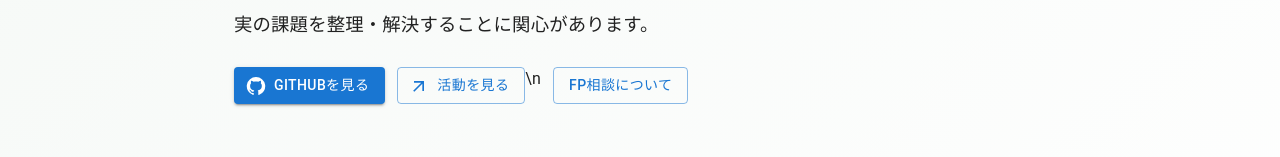
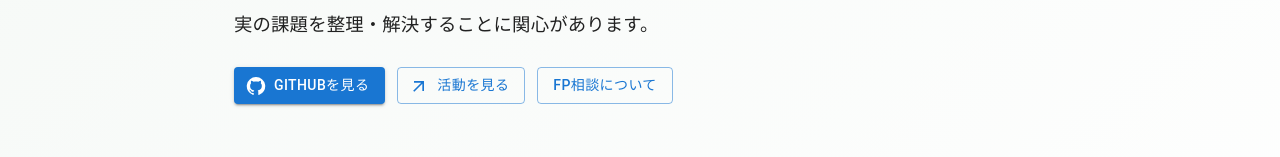
Before and after one commit to Doragon-RH/introduction, a Next.js app: page / in a window 1280 px wide. Shown: the part 627-784 px from the top of the page. Built offline with nearby package versions, Linux system fonts and the light colour scheme.

Commit message:
Fix financial planning CTA markup

```diff
--- a/pages/index.tsx
+++ b/pages/index.tsx
@@ -54,7 +54,8 @@ export default function Home() {
         </Box>
         <Stack direction={{ xs: 'column', sm: 'row' }} spacing={1.5} sx={{ mt: 3 }}>
           <Button variant="contained" startIcon={<GitHubIcon />} href="https://github.com/Doragon-RH" target="_blank" rel="noreferrer">GitHubを見る</Button>
-          <Button variant="outlined" startIcon={<ArrowOutwardIcon />} href="#projects">活動を見る</Button>\n          <Button variant="outlined" href="/financial-planning">FP相談について</Button>
+          <Button variant="outlined" startIcon={<ArrowOutwardIcon />} href="#projects">活動を見る</Button>
+          <Button variant="outlined" href="/financial-planning">FP相談について</Button>
         </Stack>
       </Box>
 
```
